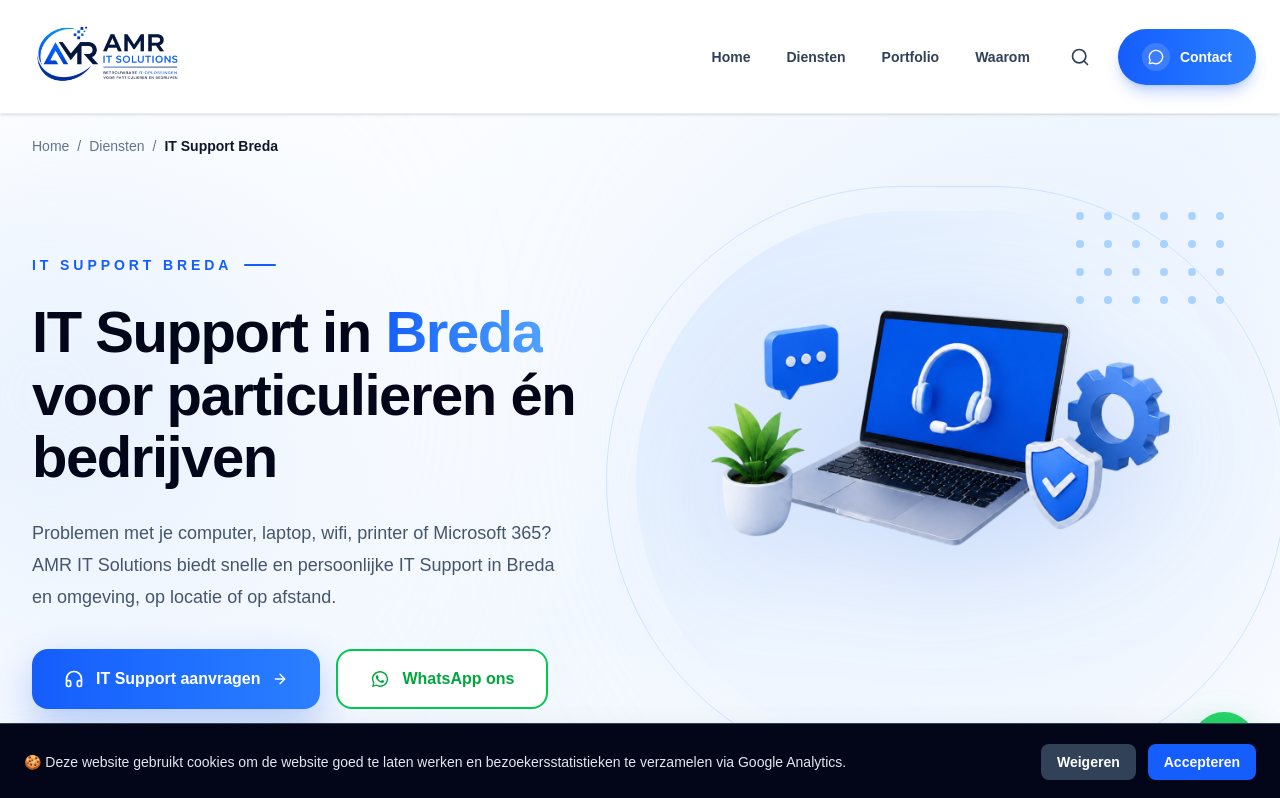
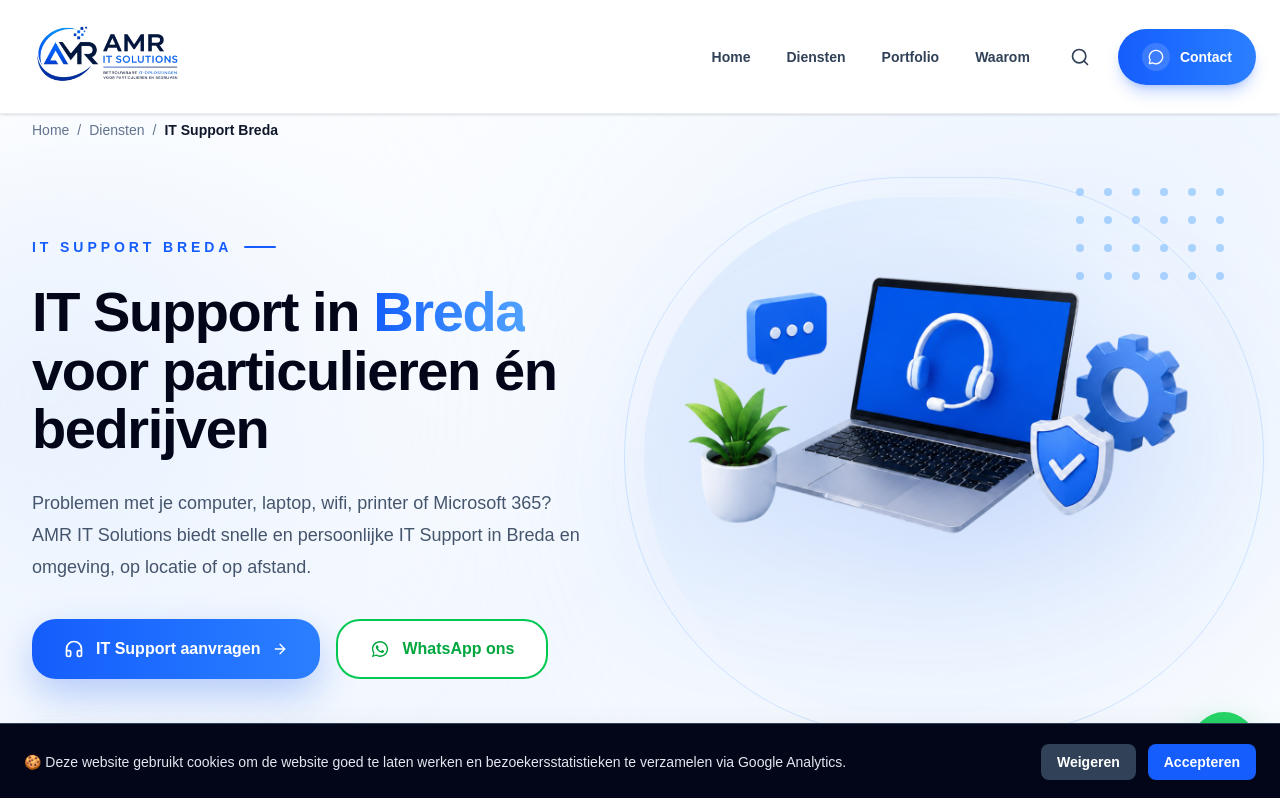
Before and after one commit to amritsolutions/amr-it-solutions, a Next.js app: page /it-support-breda in a window 1280 px wide. Shown: the top 798 px of the page. Built offline with nearby package versions, Linux system fonts and the light colour scheme.

Commit message:
zoek serch

```diff
--- a/components/ITSupportHero.tsx
+++ b/components/ITSupportHero.tsx
@@ -50,10 +50,10 @@ export default function ITSupportHero() {
         className="pointer-events-none absolute right-0 top-16 -z-10 h-[560px] w-[560px] rounded-full bg-blue-100/50 blur-[120px]"
       />
 
-      <div className="mx-auto max-w-7xl px-6 pb-20 pt-12 lg:px-8 lg:pb-24">
+      <div className="mx-auto max-w-7xl px-6 pb-14 pt-8 lg:px-8 lg:pb-16">
         <Breadcrumb current="IT Support Breda" />
 
-        <div className="mt-10 grid items-center gap-12 lg:grid-cols-[0.95fr_1.05fr] lg:gap-16">
+        <div className="mt-8 grid items-center gap-10 lg:grid-cols-[0.95fr_1.05fr] lg:gap-14">
           {/* Tekst */}
           <div className="relative z-20">
             <div className="inline-flex items-center gap-3">
@@ -64,7 +64,7 @@ export default function ITSupportHero() {
               <span className="h-0.5 w-8 rounded-full bg-blue-600" />
             </div>
 
-            <h1 className="mt-6 max-w-3xl text-4xl font-extrabold leading-[1.08] tracking-tight text-slate-950 sm:text-5xl lg:text-[58px]">
+            <h1 className="mt-6 max-w-[640px] text-4xl font-extrabold leading-[1.05] tracking-tight text-slate-950 sm:text-5xl lg:text-[56px]">
               IT Support in{" "}
               <span className="bg-gradient-to-r from-blue-600 to-blue-400 bg-clip-text text-transparent">
                 Breda
@@ -81,7 +81,7 @@ export default function ITSupportHero() {
             <div className="mt-9 flex flex-col gap-4 sm:flex-row">
               <Link
                 href="/#contact"
-                className="group inline-flex min-h-[60px] items-center justify-center gap-3 rounded-2xl bg-gradient-to-r from-blue-600 to-blue-500 px-8 py-4 font-bold text-white shadow-[0_16px_38px_rgba(37,99,235,0.3)] transition-all duration-300 hover:-translate-y-1 hover:from-blue-700 hover:to-blue-600 hover:shadow-[0_22px_48px_rgba(37,99,235,0.4)]"
+                className="group inline-flex min-h-[60px] items-center justify-center gap-3 rounded-3xl bg-gradient-to-r from-blue-600 to-blue-500 px-8 py-4 font-bold text-white shadow-[0_16px_38px_rgba(37,99,235,0.3)] transition-all duration-300 hover:-translate-y-1 hover:from-blue-700 hover:to-blue-600 hover:shadow-[0_22px_48px_rgba(37,99,235,0.4)]"
               >
                 <Headphones className="h-5 w-5" />
                 IT Support aanvragen
@@ -93,7 +93,7 @@ export default function ITSupportHero() {
                 target="_blank"
                 rel="noopener noreferrer"
                 aria-label="Neem contact op via WhatsApp"
-                className="group inline-flex min-h-[60px] items-center justify-center gap-3 rounded-2xl border-2 border-green-500 bg-white px-8 py-4 font-bold text-green-600 transition-all duration-300 hover:-translate-y-1 hover:bg-green-500 hover:text-white hover:shadow-[0_18px_36px_rgba(34,197,94,0.18)]"
+                className="group inline-flex min-h-[60px] items-center justify-center gap-3 rounded-3xl border-2 border-green-500 bg-white px-8 py-4 font-bold text-green-600 transition-all duration-300 hover:-translate-y-1 hover:bg-green-500 hover:text-white hover:shadow-[0_18px_36px_rgba(34,197,94,0.18)]"
               >
                 <WhatsAppIcon className="h-5 w-5" />
                 WhatsApp ons
@@ -105,12 +105,12 @@ export default function ITSupportHero() {
           <div className="relative min-h-[390px] lg:min-h-[570px]">
             <div
               aria-hidden="true"
-              className="absolute left-1/2 top-1/2 h-[390px] w-[390px] -translate-x-1/2 -translate-y-1/2 rounded-full bg-gradient-to-br from-blue-100/90 via-blue-50 to-transparent lg:h-[540px] lg:w-[620px]"
+              className="absolute left-1/2 top-1/2 h-[390px] w-[390px] -translate-x-1/2 -translate-y-1/2 rounded-full bg-gradient-to-br from-blue-100/90 via-blue-50 to-transparent lg:h-[520px] lg:w-[600px]"
             />
 
             <div
               aria-hidden="true"
-              className="absolute left-1/2 top-1/2 h-[430px] w-[430px] -translate-x-1/2 -translate-y-1/2 rounded-full border border-blue-200/70 lg:h-[590px] lg:w-[680px]"
+              className="absolute left-1/2 top-1/2 h-[430px] w-[430px] -translate-x-1/2 -translate-y-1/2 rounded-full border border-blue-200/70 lg:h-[560px] lg:w-[640px]"
             />
 
             <div className="absolute right-6 top-4 z-10 hidden grid-cols-6 gap-5 opacity-70 lg:grid">
@@ -128,13 +128,13 @@ export default function ITSupportHero() {
               width={900}
               height={680}
               priority
-              className="relative z-20 mx-auto mt-8 w-[95%] max-w-[590px] object-contain drop-shadow-[0_28px_60px_rgba(37,99,235,0.2)] transition duration-500 hover:scale-[1.025] lg:mt-0 lg:w-full lg:max-w-none"
+              className="relative z-20 mx-auto mt-4 w-full max-w-[670px] object-contain drop-shadow-[0_35px_70px_rgba(37,99,235,0.22)] transition duration-500 hover:scale-[1.02] lg:mt-0 lg:scale-[1.08]"
             />
           </div>
         </div>
 
         {/* Voordelenbalk */}
-        <div className="relative z-30 -mt-2 grid overflow-hidden rounded-[30px] border border-slate-200/80 bg-white shadow-[0_24px_65px_rgba(15,23,42,0.08)] sm:grid-cols-2 lg:-mt-8 lg:grid-cols-4">
+        <div className="relative z-30 mt-6 grid overflow-hidden rounded-[32px] border border-slate-200/80 bg-white shadow-[0_24px_65px_rgba(15,23,42,0.08)] sm:grid-cols-2 lg:-mt-2 lg:grid-cols-4">
           {benefits.map(({ Icon, title, text }, index) => (
             <div
               key={title}
```
